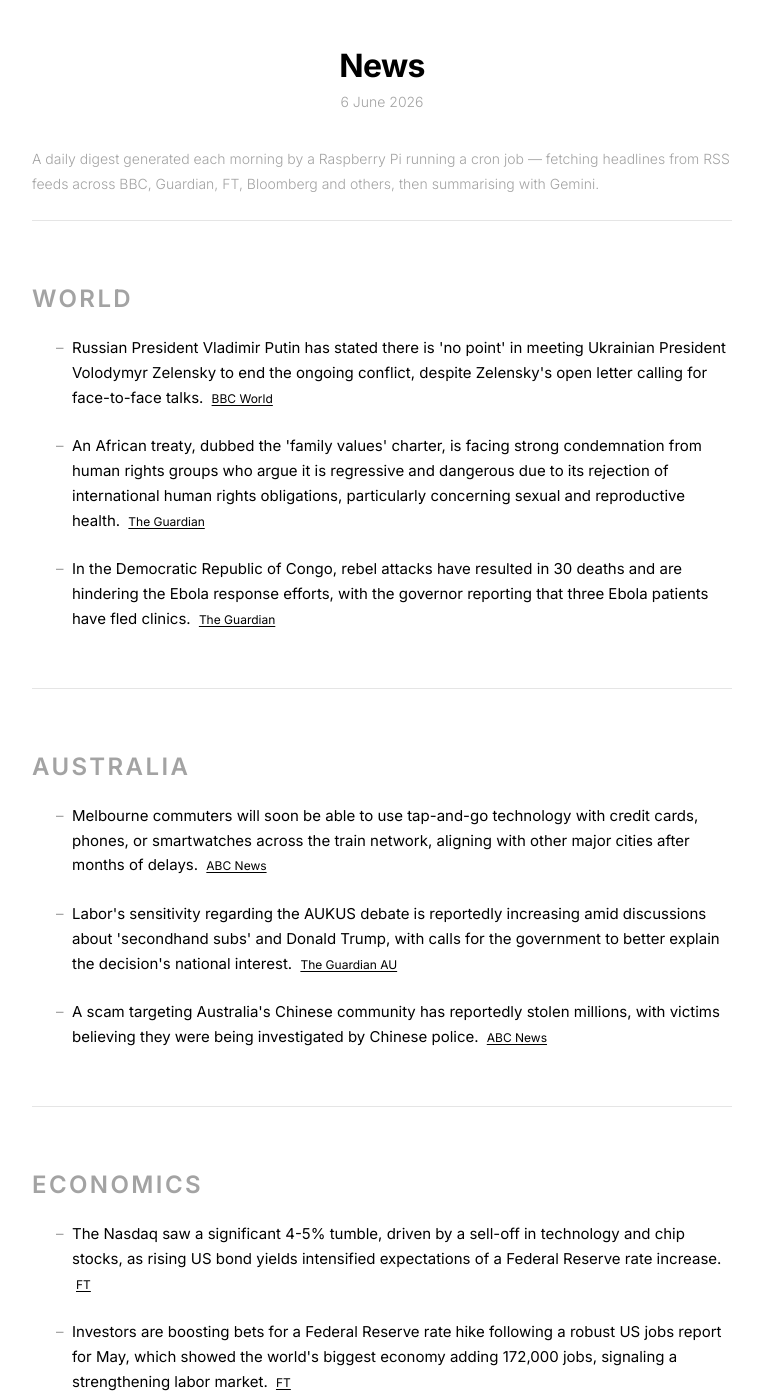
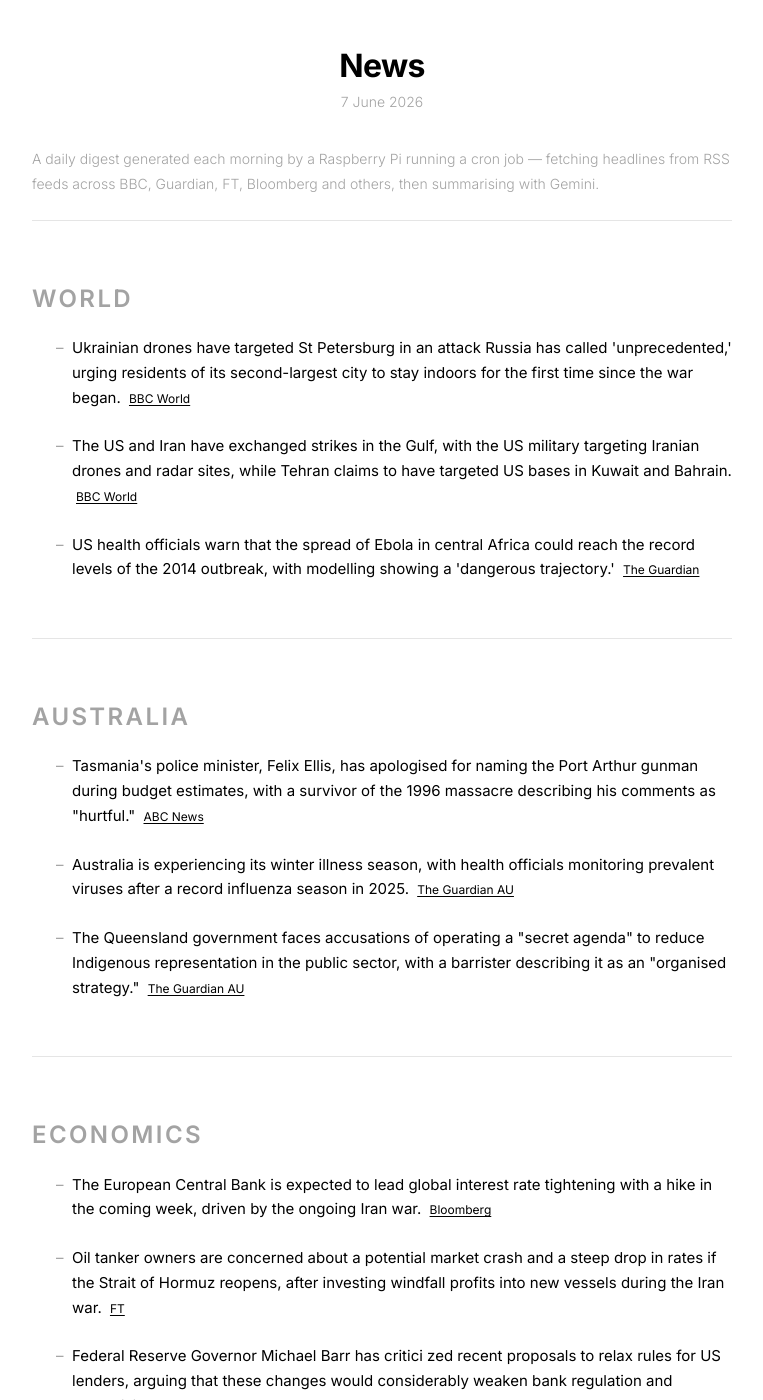
Before and after one commit to s-jac/s-jac.github.io, a Jekyll site: the page built from projects/news.html, in a window 1280 px wide and 1400 px high. Shown: the whole window, without its empty margins (258-1021 px from the left). Built offline with Jekyll 4.4.1, drawn with Linux system fonts in a browser that asks for light colours; some of the changed text lies outside the part shown.

Commit message:
daily news update 7 June 2026

```diff
--- a/_data/news.json
+++ b/_data/news.json
@@ -1,22 +1,22 @@
 {
-  "date": "6 June 2026",
-  "generated_at": "2026-06-05T21:01:52.333252+00:00",
+  "date": "7 June 2026",
+  "generated_at": "2026-06-06T21:00:24.661915+00:00",
   "sections": [
     {
       "heading": "World",
       "bullets": [
         {
-          "text": "Russian President Vladimir Putin has stated there is 'no point' in meeting Ukrainian President Volodymyr Zelensky to end the ongoing conflict, despite Zelensky's open letter calling for face-to-face talks.",
+          "text": "Ukrainian drones have targeted St Petersburg in an attack Russia has called 'unprecedented,' urging residents of its second-largest city to stay indoors for the first time since the war began.",
           "source": "BBC World",
           "url": "https://www.bbc.com/news/world"
         },
         {
-          "text": "An African treaty, dubbed the 'family values' charter, is facing strong condemnation from human rights groups who argue it is regressive and dangerous due to its rejection of international human rights obligations, particularly concerning sexual and reproductive health.",
-          "source": "The Guardian",
-          "url": "https://www.theguardian.com"
+          "text": "The US and Iran have exchanged strikes in the Gulf, with the US military targeting Iranian drones and radar sites, while Tehran claims to have targeted US bases in Kuwait and Bahrain.",
+          "source": "BBC World",
+          "url": "https://www.bbc.com/news/world"
         },
         {
-          "text": "In the Democratic Republic of Congo, rebel attacks have resulted in 30 deaths and are hindering the Ebola response efforts, with the governor reporting that three Ebola patients have fled clinics.",
+          "text": "US health officials warn that the spread of Ebola in central Africa could reach the record levels of the 2014 outbreak, with modelling showing a 'dangerous trajectory.'",
           "source": "The Guardian",
           "url": "https://www.theguardian.com"
         }
@@ -26,19 +26,19 @@
       "heading": "Australia",
       "bullets": [
         {
-          "text": "Melbourne commuters will soon be able to use tap-and-go technology with credit cards, phones, or smartwatches across the train network, aligning with other major cities after months of delays.",
+          "text": "Tasmania's police minister, Felix Ellis, has apologised for naming the Port Arthur gunman during budget estimates, with a survivor of the 1996 massacre describing his comments as \"hurtful.\"",
           "source": "ABC News",
           "url": "https://www.abc.net.au/news"
         },
         {
-          "text": "Labor's sensitivity regarding the AUKUS debate is reportedly increasing amid discussions about 'secondhand subs' and Donald Trump, with calls for the government to better explain the decision's national interest.",
+          "text": "Australia is experiencing its winter illness season, with health officials monitoring prevalent viruses after a record influenza season in 2025.",
           "source": "The Guardian AU",
           "url": "https://www.theguardian.com/au"
         },
         {
-          "text": "A scam targeting Australia's Chinese community has reportedly stolen millions, with victims believing they were being investigated by Chinese police.",
-          "source": "ABC News",
-          "url": "https://www.abc.net.au/news"
+          "text": "The Queensland government faces accusations of operating a \"secret agenda\" to reduce Indigenous representation in the public sector, with a barrister describing it as an \"organised strategy.\"",
+          "source": "The Guardian AU",
+          "url": "https://www.theguardian.com/au"
         }
       ]
     },
@@ -46,19 +46,19 @@
       "heading": "Economics",
       "bullets": [
         {
-          "text": "The Nasdaq saw a significant 4-5% tumble, driven by a sell-off in technology and chip stocks, as rising US bond yields intensified expectations of a Federal Reserve rate increase.",
+          "text": "The European Central Bank is expected to lead global interest rate tightening with a hike in the coming week, driven by the ongoing Iran war.",
+          "source": "Bloomberg",
+          "url": "https://www.bloomberg.com/markets"
+        },
+        {
+          "text": "Oil tanker owners are concerned about a potential market crash and a steep drop in rates if the Strait of Hormuz reopens, after investing windfall profits into new vessels during the Iran war.",
           "source": "FT",
           "url": "https://www.ft.com"
         },
         {
-          "text": "Investors are boosting bets for a Federal Reserve rate hike following a robust US jobs report for May, which showed the world's biggest economy adding 172,000 jobs, signaling a strengthening labor market.",
-          "source": "FT",
-          "url": "https://www.ft.com"
-        },
-        {
-          "text": "Meta Platforms is reportedly considering a substantial equity raising, potentially tens of billions of dollars, to finance its AI infrastructure following a blockbuster deal with Google.",
-          "source": "FT",
-          "url": "https://www.ft.com"
+          "text": "Federal Reserve Governor Michael Barr has critici zed recent proposals to relax rules for US lenders, arguing that these changes would considerably weaken bank regulation and supervision.",
+          "source": "Bloomberg",
+          "url": "https://www.bloomberg.com/markets"
         }
       ]
     }
```
